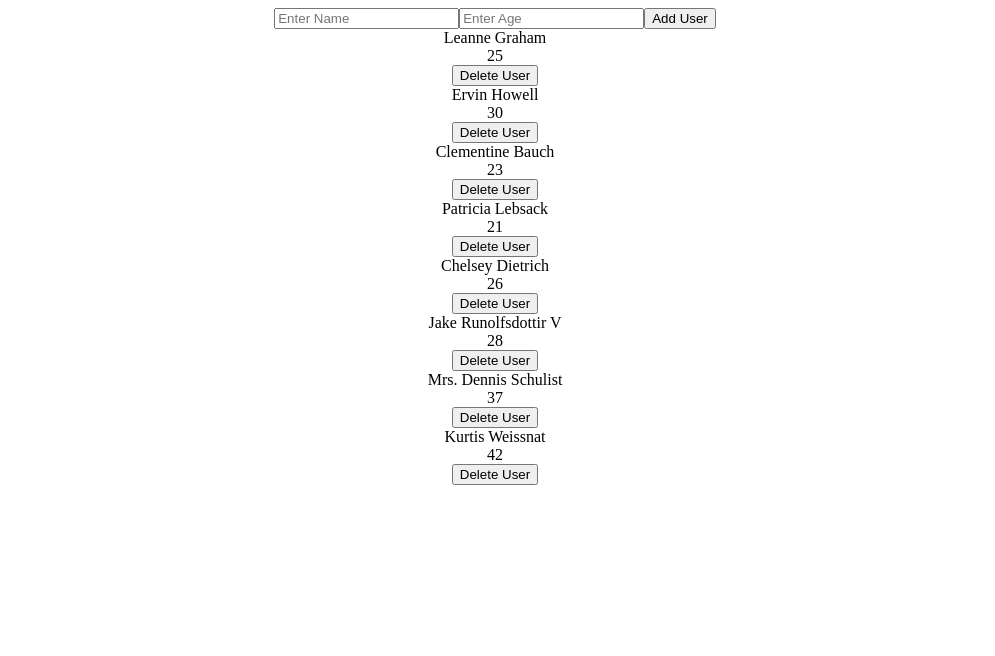
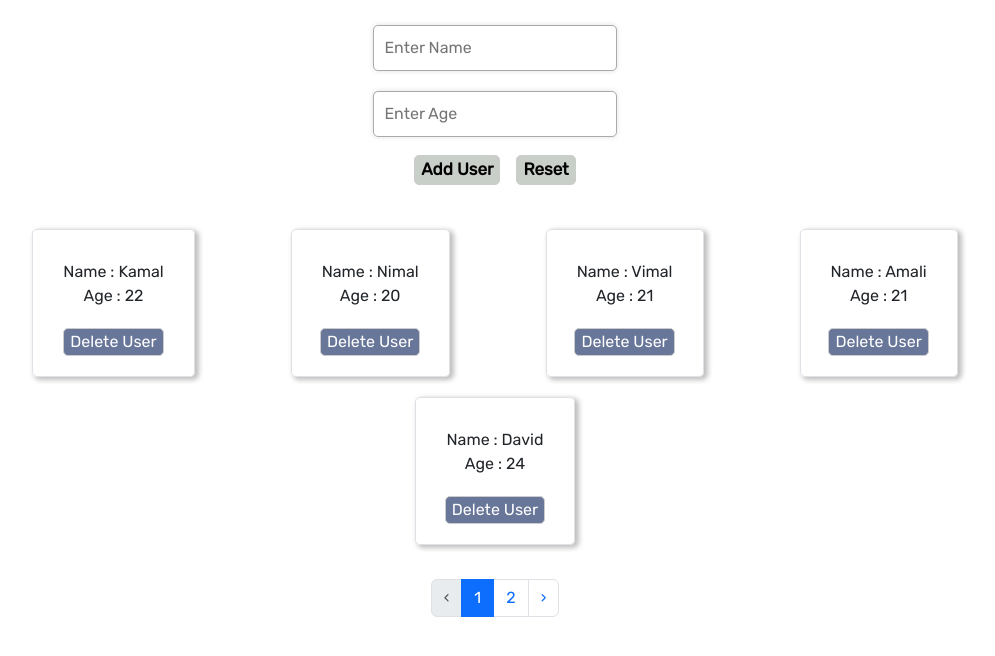
Before and after one commit to SPranavan/octave-redux-assignment, a React (Create React App) app: page / in a window 1280 px wide. Shown: the top 656 px of the page, without its empty margins (145-1140 px from the left). Built offline with nearby package versions, Linux system fonts and the light colour scheme.

Commit message:
Add Reset Functionality and CSS Styles

```diff
--- a/package.json
+++ b/package.json
@@ -7,7 +7,9 @@
     "@testing-library/jest-dom": "^5.17.0",
     "@testing-library/react": "^13.4.0",
     "@testing-library/user-event": "^13.5.0",
+    "bootstrap": "^5.3.2",
     "react": "^18.2.0",
+    "react-bootstrap": "^2.8.0",
     "react-dom": "^18.2.0",
     "react-redux": "^8.1.2",
     "react-scripts": "5.0.1",
--- a/public/index.html
+++ b/public/index.html
@@ -25,6 +25,15 @@
       Learn how to configure a non-root public URL by running `npm run build`.
     -->
     <title>React App</title>
+
+    <!-- google font -->
+    <link rel="preconnect" href="https://fonts.googleapis.com" />
+    <link rel="preconnect" href="https://fonts.gstatic.com" crossorigin />
+    <link
+      href="https://fonts.googleapis.com/css2?family=Rubik&display=swap"
+      rel="stylesheet"
+    />
+
   </head>
   <body>
     <noscript>You need to enable JavaScript to run this app.</noscript>
--- a/src/App.css
+++ b/src/App.css
@@ -1,38 +1,105 @@
-.App {
-  text-align: center;
+*{
+  font-family: 'Rubik', sans-serif;
 }
 
-.App-logo {
-  height: 40vmin;
-  pointer-events: none;
+.displayUsers{
+  display: flex;
+  flex-direction: row;
+  flex-wrap: wrap;
+  justify-content: center;
+  align-items: center;
 }
 
-@media (prefers-reduced-motion: no-preference) {
-  .App-logo {
-    animation: App-logo-spin infinite 20s linear;
-  }
+.singleuser{
+  display: flex;
+  flex-direction: row;
+  flex-wrap: wrap;
+  justify-content: center;
+  align-items: center;
+  margin: 10px;
+  padding: 10px;
+  border-radius: 5px;
+  box-shadow: 3px 2px 5px 1px rgba(0,0,0.25,0.25);
+  transition: transform 0.2s ease-in-out;
 }
 
-.App-header {
-  background-color: #282c34;
-  min-height: 100vh;
-  display: flex;
-  flex-direction: column;
-  align-items: center;
-  justify-content: center;
-  font-size: calc(10px + 2vmin);
-  color: white;
+.singleuser:hover {
+  transform: scale(1.05);
 }
 
-.App-link {
-  color: #61dafb;
+.singleuser-text{
+  margin: 10px;
+  padding: 10px;
 }
 
-@keyframes App-logo-spin {
-  from {
-    transform: rotate(0deg);
-  }
-  to {
-    transform: rotate(360deg);
-  }
+.app-input {
+  margin: 10px;
+  padding: 10px;
+  border: 1px solid #aaa;
+  border-radius: 5px;
+  font-size: 16px;
+  width: 19%;
+  box-shadow: 0px 0px 5px rgba(107, 94, 94, 0.2);
+  transition: border-color 0.3s ease-in-out;
+  outline: none;
 }
+
+.app-input:focus {
+  border-color: #5a6673;
+  box-shadow: 0px 0px 8px rgba(93, 98, 104, 0.4);
+}
+
+.app-btn-1 {
+  background: #c8cec8 !important;
+  margin-bottom: 10px !important;
+  color: #000 !important;
+  font-weight: bold !important;
+  border: 1px solid #ccc !important;
+  border-radius: 5px !important;
+  font-size: 17px;
+}
+
+.app-btn-1:hover {
+  background: #fff !important;
+  border-color: #2596be !important;
+  color: #9f390d !important;
+}
+
+.app-btn-2 {
+  background: #687699 !important;
+  margin-bottom: 10px !important;
+  color: #fff !important;
+  border: 1px solid #ccc !important;
+  border-radius: 5px !important;
+}
+
+.app-btn-2:hover {
+  background: #fff !important;
+  border-color: #2596be !important;
+  color: #9f390d !important;
+}
+
+.input-inner-container{
+  display: flex;
+  flex-direction: row;
+  flex-wrap: wrap;
+  justify-content: center;
+  align-items: center;
+  margin-top: 15px;
+}
+
+.input-btn-container{
+  display: flex;
+  flex-direction: row;
+  flex-wrap: wrap;
+  justify-content: center;
+  align-items: center;
+}
+
+.app-pagination{
+  display: flex;
+  flex-direction: row;
+  flex-wrap: wrap;
+  justify-content: center;
+  align-items: center;
+}
--- a/src/App.js
+++ b/src/App.js
@@ -1,8 +1,13 @@
 import './App.css';
+import 'bootstrap/dist/css/bootstrap.min.css';
 import {useState} from "react";
 import {useSelector, useDispatch} from "react-redux";
 import {addUser} from "./features/Users";
 import {deleteUser} from "./features/Users";
+import {resetUser} from "./features/Users";
+import Pagination from 'react-bootstrap/Pagination';
+import {useEffect} from 'react';
+import {Alert} from 'react-bootstrap';
 
 function App() {
   const dispatch = useDispatch();
@@ -10,33 +15,161 @@ function App() {
 
   const [name, setName] = useState("");
   const [age, setAge] = useState("");
+  const [error, setError] = useState("");
+
+  const [showAlert, setShowAlert] = useState(false);
+  const [alertMessage, setAlertMessage] = useState('');
+
+  const [showAlertRed, setShowAlertRed] = useState(false);
+  const [alertMessageRed, setAlertMessageRed] = useState('');
+
+  const usersPerPage = 5;
+  const totalPages = Math.ceil(users.length / usersPerPage);
+
+  const [currentPage, setCurrentPage] = useState(1);
+
+  useEffect(() => {
+    if (currentPage > totalPages) {
+      setCurrentPage(totalPages);
+    }
+  }, [users, currentPage, totalPages]);
+
+  const startIndex = (currentPage - 1) * usersPerPage;
+  const endIndex = startIndex + usersPerPage;
+  const usersToDisplay = users.slice(startIndex, endIndex);
+
+  // Determine whether to show pagination based on the number of pages
+  const showPagination = totalPages > 1;
+
+  // Calculate the number of pagination items to display (maximum 2 pages)
+  const paginationItems = [];
+  for (let i = 1; i <= Math.min(totalPages, 2); i++) {
+    paginationItems.push(
+      <Pagination.Item
+        key={i}
+        active={i === currentPage}
+        onClick={() => setCurrentPage(i)}
+      >
+        {i}
+      </Pagination.Item>
+    );
+  }
+
+  const handleShowAlert = (message) => {
+    setAlertMessage(message);
+    setShowAlert(true);
+
+    // Automatically hide the alert after 3 seconds
+    setTimeout(() => {
+      setShowAlert(false);
+    }, 3000);
+  };
+
+  const handleShowAlertRed = (message) => {
+    setAlertMessageRed(message);
+    setShowAlertRed(true);
+
+    // Automatically hide the alert after 3 seconds
+    setTimeout(() => {
+      setShowAlertRed(false);
+    }, 3000);
+  };
 
   return (
     <div className="App">
-      <div className='addUser'>
-          <input type='text' placeholder='Enter Name' onChange={(event)=>{
+      <div className='input-outer-container'>
+          <div className='input-inner-container d-flex flex-column'>
+              <input type='text' placeholder='Enter Name' className="app-input" onChange={(event)=>{
                   setName(event.target.value);
               }}/>
-          <input type='text' placeholder='Enter Age' onChange={(event)=>{
+              <input type='text' placeholder='Enter Age' className="app-input" onChange={(event)=>{
                   setAge(event.target.value);
               }}/>
-          <button onClick={()=>{dispatch(addUser({
+          </div>
+          <div className='input-btn-container mt-2 mb-4 d-flex ms-auto'>
+              <button className="app-btn-1" onClick={()=>{dispatch(addUser({
                   id: users[users.length-1].id + 1,
                   name: name,
                   age: age,
-          }))}}>Add User</button>
+                  }));
+                  handleShowAlert('User added successfully.');
+                  }}>Add User
+              </button>
+
+              <button className="app-btn-1 ms-3" onClick={() => dispatch(resetUser())}>
+                Reset
+              </button>
           </div>
-      <div className='displayUsers'>
-          {users.map((user) => (
-              <div className='singleuser' key={user.id}>
-                  <div className='userName'>{user.name}</div>
-                  <div className='userAge'>{user.age}</div>
-                  <button onClick={()=>dispatch(deleteUser({
-                      id:user.id
-                  }))}> Delete User</button>
+      </div>
+      <div className='displayUsers me-5 ms-5 d-flex flex-row'>
+          {usersToDisplay.map((user) => (
+              <div className='singleuser me-5 ms-5 d-flex flex-column border' key={user.id} >
+                  <div className='singleuser-text d-flex flex-column align-items-center'>
+                      <div className='userName'>Name : {user.name}</div>
+                      <div className='userAge'>Age : {user.age}</div>
+                  </div>
+                  <div>
+                  <button className="app-btn-2" onClick={() => {
+                      dispatch(deleteUser({
+                        id: user.id
+                        }));
+                        handleShowAlertRed('User deleted successfully.');
+                      }}> Delete User
+                </button>
+                  </div>
               </div>
           ))}
       </div>
+      <Alert
+        show={showAlert}
+        variant="info"
+        onClose={() => setShowAlert(false)}
+        dismissible
+        style={{
+          position: 'fixed',
+          bottom: '20px',
+          right: '20px',
+          zIndex: 9999, // Adjust the z-index as needed
+        }}
+      >
+        {alertMessage}
+      </Alert>
+      <Alert
+        show={showAlertRed}
+        variant="danger"
+        onClose={() => setShowAlertRed(false)}
+        dismissible
+        style={{
+          position: 'fixed',
+          bottom: '20px',
+          right: '20px',
+          zIndex: 9999, // Adjust the z-index as needed
+        }}
+      >
+        {alertMessageRed}
+      </Alert>
+
+      {showPagination && (
+        <Pagination className="app-pagination mt-4">
+          <Pagination.Prev
+            onClick={() =>
+              setCurrentPage((prevPage) =>
+                prevPage > 1 ? prevPage - 1 : prevPage
+              )
+            }
+            disabled={currentPage === 1}
+          />
+          {paginationItems}
+          <Pagination.Next
+            onClick={() =>
+              setCurrentPage((prevPage) =>
+                prevPage < totalPages ? prevPage + 1 : prevPage
+              )
+            }
+            disabled={currentPage === totalPages}
+          />
+        </Pagination>
+      )}
     </div>
   );
 }
--- a/src/FakeData.js
+++ /dev/null
@@ -1,42 +0,0 @@
-export const UsersData = [
-    {
-      id: 1,
-      name: "Leanne Graham",
-      age: "25",
-    },
-    {
-      id: 2,
-      name: "Ervin Howell",
-      age: "30",
-    },
-    {
-      id: 3,
-      name: "Clementine Bauch",
-      age: "23",
-    },
-    {
-      id: 4,
-      name: "Patricia Lebsack",
-      age: "21",
-    },
-    {
-      id: 5,
-      name: "Chelsey Dietrich",
-      age: "26",
-    },
-    {
-      id: 6,
-      name: "Jake Runolfsdottir V",
-      age: "28",
-    },
-    {
-      id: 7,
-      name: "Mrs. Dennis Schulist",
-      age: "37",
-    },
-    {
-      id: 8,
-      name: "Kurtis Weissnat",
-      age: "42",
-    },
-  ];
--- /dev/null
+++ b/src/UsersData.js
@@ -0,0 +1,37 @@
+export const UsersData = [
+  {
+    id: 1,
+    name: "Kamal",
+    age: "22",
+  },
+  {
+    id: 2,
+    name: "Nimal",
+    age: "20",
+  },
+  {
+    id: 3,
+    name: "Vimal",
+    age: "21",
+  },
+  {
+    id: 4,
+    name: "Amali",
+    age: "21",
+  },
+  {
+    id: 5,
+    name: "David",
+    age: "24",
+  },
+  {
+    id: 6,
+    name: "Kasun",
+    age: "24",
+  },
+  {
+    id: 7,
+    name: "Supun",
+    age: "23",
+  },
+];
--- a/src/features/Users.js
+++ b/src/features/Users.js
@@ -1,5 +1,5 @@
 import {createSlice} from '@reduxjs/toolkit';
-import { UsersData } from '../FakeData';
+import { UsersData } from '../UsersData';
 
 //Creating Redux Slice
 export const usersSlice = createSlice({
@@ -13,10 +13,14 @@ export const usersSlice = createSlice({
         },
         deleteUser:(state, action)=>{
             state.value=state.value.filter((user)=>user.id != action.payload.id)
+        },
+        resetUser: (state) => {
+            state.value = [];
         }
     }
 })
 
+export const {resetUser} = usersSlice.actions;
 export const {deleteUser} = usersSlice.actions;
 export const {addUser} = usersSlice.actions;
 export default usersSlice.reducer;
```
Also changed, not shown: 1 other file (tests, documents, lock files or other folders). Lines whose indentation alone changed are shown as unchanged.
